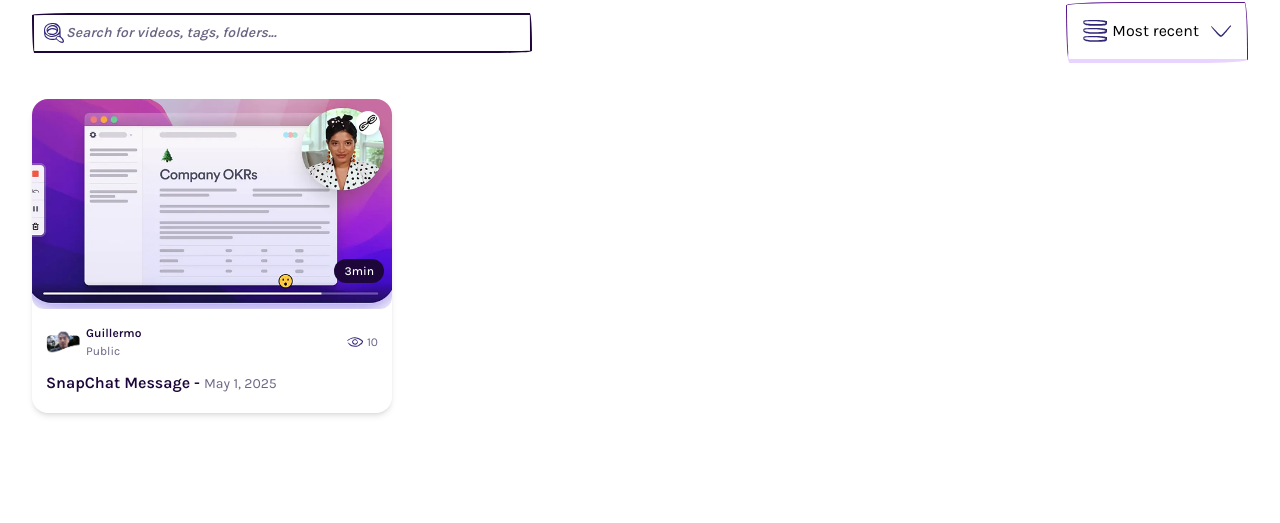
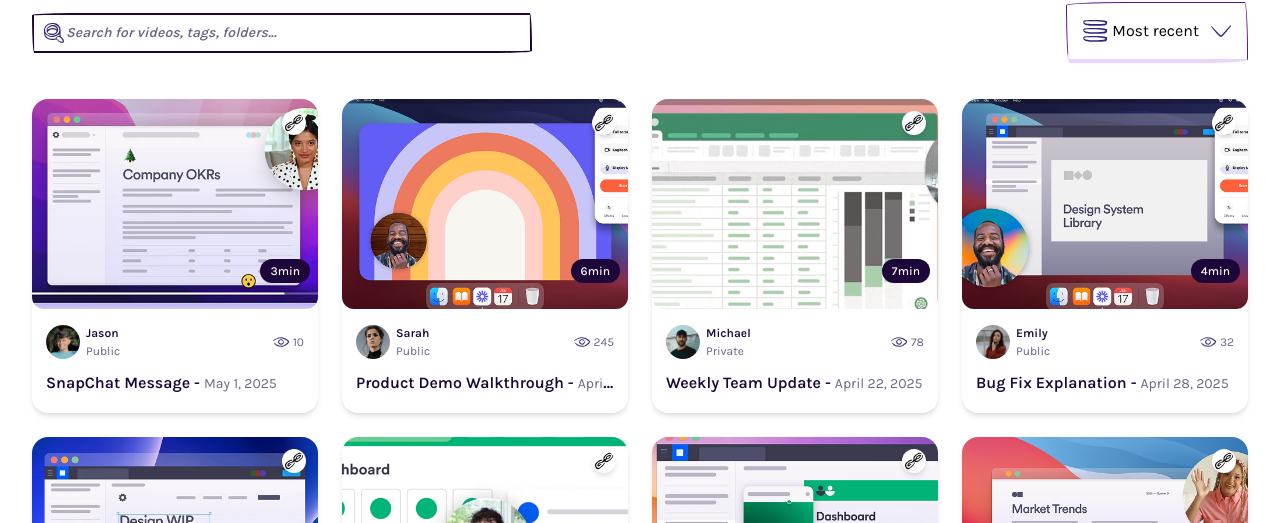
Before and after one commit to 0Memo/video-recorder, a Next.js app: page / in a window 1280 px wide. Shown: the part 234-757 px from the top of the page. Built offline with nearby package versions, Linux system fonts and the light colour scheme.

Commit message:
updated VideoCard.tsx

```diff
--- a/app/(root)/page.tsx
+++ b/app/(root)/page.tsx
@@ -1,24 +1,19 @@
-import Header from '@/components/Header'
-import VideoCard from '@/components/VideoCard'
+import Header from '../../components/Header'
+import VideoCard from '../../components/VideoCard'
+import { dummyCards } from '../../constants';
 import React from 'react'
 
 const Page = () => {
-  const createdAt = new Date("2025-05-01");
 
   return (
     <main className="wrapper page">
       <Header title="All videos" subHeader="Public Library" />
-      <VideoCard
-        id="1"
-        title="SnapChat Message"
-        thumbnail="/assets/samples/thumbnail(1).png"
-        createdAt={createdAt}
-        userImg="/assets/images/test.png"
-        username="Guillermo"
-        views={10}
-        visibility="public"
-        duration={156}
-      />
+
+      <section className="grid grid-cols-1 md:grid-cols-2 lg:grid-cols-3 xl:grid-cols-4 gap-6">
+        {dummyCards.map((card) => (
+          <VideoCard key={card.id} {...card} />
+        ))}
+      </section>
     </main>
   );
 }
--- a/app/(root)/profile/[id]/page.tsx
+++ b/app/(root)/profile/[id]/page.tsx
@@ -1,4 +1,6 @@
-import Header from "@/components/Header";
+import VideoCard from "../../../../components/VideoCard";
+import Header from "../../../../components/Header";
+import { dummyCards } from "../../../../constants";
 
 
 const Page = async ({ params } : ParamsWithSearch) => {
@@ -11,9 +13,12 @@
                     subHeader="guillaume.mehats@gmail.com"
                     userImg="/assets/images/test.png"
                 />
-                <h1 className="text-2xl font-karla ">
-                    User ID: {id}
-                </h1>
+
+                <section className="video-grid">
+                    {dummyCards.map((card) => (
+                        <VideoCard key={card.id} {...card} />
+                    ))}
+                </section>
         </div>
     )
 }
--- a/app/layout.tsx
+++ b/app/layout.tsx
@@ -2,7 +2,7 @@
 import { Karla } from "next/font/google";
 import "./globals.css";
 import { satoshi } from "../fonts/font";
-import Navbar from "@/components/Navbar";
+import Navbar from "../components/Navbar";
 
 const geistKarla = Karla({
   variable: "--font-geist-karla",
--- a/components/Header.tsx
+++ b/components/Header.tsx
@@ -1,4 +1,4 @@
-import { ICONS } from "@/constants"
+import { ICONS } from "../constants"
 import Image from "next/image"
 import Link from "next/link"
 import DropdownList from "./DropdownList"
--- a/components/VideoCard.tsx
+++ b/components/VideoCard.tsx
@@ -2,6 +2,7 @@
 
 import Image from "next/image";
 import Link from "next/link";
+import { useEffect, useState } from "react";
 
 const VideoCard = ({
     id,
@@ -14,12 +15,16 @@
     visibility,
     duration,
 }: VideoCardProps) => {
-    // Format the date safely
-    const formattedDate = new Intl.DateTimeFormat("en-US", {
-        year: "numeric",
-        month: "long",
-        day: "numeric",
-    }).format(createdAt);
+    const [formattedDate, setFormattedDate] = useState("");
+
+    useEffect(() => {
+        const date = new Intl.DateTimeFormat("en-US", {
+            year: "numeric",
+            month: "long",
+            day: "numeric",
+        }).format(new Date(createdAt));
+        setFormattedDate(date);
+    }, [createdAt]);
 
     return (
         <Link
@@ -53,6 +58,7 @@
                             alt="avatar"
                             width={34}
                             height={34}
+                            className="rounded-full aspect-square"
                         />
                         <figcaption
                             className="flex flex-col gap-0.5"
--- a/constants/index.ts
+++ b/constants/index.ts
@@ -18,7 +18,7 @@
   "Least Viewed",
 ];
 
-export const visibilities: Visibility[] = ["public", "private"];
+export const visibilities: Visibility[] = ["string"];
 
 export const ICONS = {
   record: "/assets/icons/record.svg",
@@ -51,7 +51,7 @@
   {
     id: "1",
     title: "SnapChat Message",
-    thumbnail: "/assets/samples/thumbnail (1).png",
+    thumbnail: "/assets/samples/thumbnail(1).png",
     createdAt: new Date("2025-05-01"),
     userImg: "/assets/images/jason.png",
     username: "Jason",
@@ -62,7 +62,7 @@
   {
     id: "2",
     title: "Product Demo Walkthrough",
-    thumbnail: "/assets/samples/thumbnail (2).png",
+    thumbnail: "/assets/samples/thumbnail(2).png",
     createdAt: new Date("2025-04-15"),
     userImg: "/assets/images/sarah.png",
     username: "Sarah",
@@ -73,7 +73,7 @@
   {
     id: "3",
     title: "Weekly Team Update",
-    thumbnail: "/assets/samples/thumbnail (3).png",
+    thumbnail: "/assets/samples/thumbnail(3).png",
     createdAt: new Date("2025-04-22"),
     userImg: "/assets/images/michael.png",
     username: "Michael",
@@ -84,7 +84,7 @@
   {
     id: "4",
     title: "Bug Fix Explanation",
-    thumbnail: "/assets/samples/thumbnail (4).png",
+    thumbnail: "/assets/samples/thumbnail(4).png",
     createdAt: new Date("2025-04-28"),
     userImg: "/assets/images/emily.png",
     username: "Emily",
@@ -95,7 +95,7 @@
   {
     id: "5",
     title: "New Feature Overview",
-    thumbnail: "/assets/samples/thumbnail (5).png",
+    thumbnail: "/assets/samples/thumbnail(5).png",
     createdAt: new Date("2025-05-05"),
     userImg: "/assets/images/david.png",
     username: "David",
@@ -106,7 +106,7 @@
   {
     id: "6",
     title: "Client Presentation Feedback",
-    thumbnail: "/assets/samples/thumbnail (6).png",
+    thumbnail: "/assets/samples/thumbnail(6).png",
     createdAt: new Date("2025-05-10"),
     userImg: "/assets/images/lisa.png",
     username: "Lisa",
@@ -117,7 +117,7 @@
   {
     id: "7",
     title: "UI Design Review",
-    thumbnail: "/assets/samples/thumbnail (7).png",
+    thumbnail: "/assets/samples/thumbnail(7).png",
     createdAt: new Date("2025-05-12"),
     userImg: "/assets/images/alex.png",
     username: "Alex",
@@ -128,7 +128,7 @@
   {
     id: "8",
     title: "Marketing Strategy Discussion",
-    thumbnail: "/assets/samples/thumbnail (8).png",
+    thumbnail: "/assets/samples/thumbnail(8).png",
     createdAt: new Date("2025-05-18"),
     userImg: "/assets/images/jessica.png",
     username: "Jessica",
--- a/index.d.ts
+++ b/index.d.ts
@@ -111,7 +111,7 @@
     src: string | null;
 }
 
-type Visibility = "public" | "private";
+type Visibility = string;
 
 declare interface VideoDetails {
     videoId: string;
```
